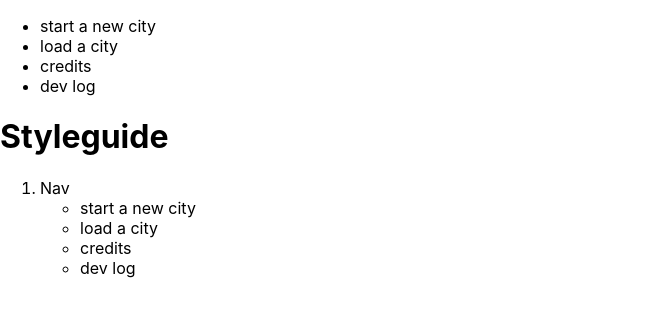
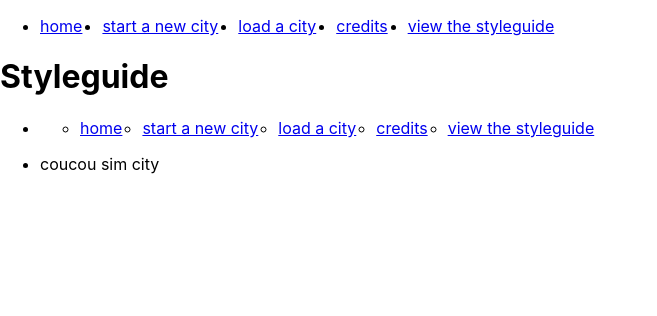
Before and after one commit to danihall/oss-sim-city, a React (Create React App) app: page /styleguide in a window 1280 px wide. Shown: the top 316 px of the page, without its empty margins (0-657 px from the left). Built offline with nearby package versions, Linux system fonts and the light colour scheme.

Commit message:
wip - working on automating styleguide creation

```diff
--- /dev/null
+++ b/src/components/Nav/Nav.module.scss
@@ -0,0 +1,6 @@
+.app-nav {
+    & > ul {
+        display: flex;
+        gap: 20px;
+    }
+}
--- a/src/components/Nav/Nav.tsx
+++ b/src/components/Nav/Nav.tsx
@@ -1,16 +1,23 @@
+import { NavLink } from "react-router-dom";
+
+import { PATHS } from "../../constants";
+
+import css from "./Nav.module.scss";
+
 const Nav = () => {
   return (
-    <div>
-      <nav>
-        <ul>
-          <li>start a new city</li>
-          <li>load a city</li>
-          <li>credits</li>
-          <li>dev log</li>
-        </ul>
-      </nav>
-    </div>
+    <nav className={css["app-nav"]}>
+      <ul>
+        {Object.entries(PATHS).map(([path, text]) => {
+          return (
+            <li key={path}>
+              <NavLink to={path}>{text}</NavLink>
+            </li>
+          );
+        })}
+      </ul>
+    </nav>
   );
 };
 
-export default Nav;
+export { Nav };
--- /dev/null
+++ b/src/components/TextBlock/TextBlock.tsx
@@ -0,0 +1,12 @@
+import { Not } from "../../custom-types";
+
+interface ITextBlockProps {
+  children: Not<null | undefined | boolean, React.ReactNode>;
+}
+
+const TextBlock = ({ children }: ITextBlockProps) => {
+  return <p>{children}</p>;
+};
+
+export { TextBlock };
+export type { ITextBlockProps };
--- a/src/components/_index.tsx
+++ /dev/null
@@ -1 +0,0 @@
-export { default as Nav } from "./Nav/Nav";
--- /dev/null
+++ b/src/constants/index.tsx
@@ -0,0 +1 @@
+export { PATHS } from "./paths";
--- /dev/null
+++ b/src/constants/paths.tsx
@@ -0,0 +1,9 @@
+const PATHS = {
+  "/": "home",
+  start: "start a new city",
+  load: "load a city",
+  credits: "credits",
+  styleguide: "view the styleguide",
+};
+
+export { PATHS };
--- /dev/null
+++ b/src/custom-types/AnyFunction.d.ts
@@ -0,0 +1,3 @@
+type AnyFunction = (...args: any[]) => any;
+
+export type { AnyFunction };
--- /dev/null
+++ b/src/custom-types/Not.d.ts
@@ -0,0 +1,5 @@
+type Not<TypesToExclude, BaseTypes> = BaseTypes extends TypesToExclude
+  ? never
+  : BaseTypes;
+
+export type { Not };
--- /dev/null
+++ b/src/custom-types/index.ts
@@ -0,0 +1,2 @@
+export type { Not } from "./Not";
+export type { AnyFunction } from "./AnyFunction";
--- a/src/pages/StyleguidePage.tsx
+++ b/src/pages/StyleguidePage.tsx
@@ -1,20 +1,21 @@
-import * as components from "../components/_index";
+//console.log(components.TextBlock({ content: "prout" }));
+import { Nav } from "../components/Nav/Nav";
+import { TextBlock } from "../components/TextBlock/TextBlock";
 
-const StyleguidePage = (): JSX.Element => {
+const StyleguidePage = () => {
   return (
     <>
       <h1>Styleguide</h1>
-      <ol>
-        {Object.entries(components).map(([name, component], index) => {
-          const Component = component;
-          return (
-            <li key={index.toString()}>
-              <div>{name}</div>
-              <Component />
-            </li>
-          );
-        })}
-      </ol>
+      <div>
+        <ul>
+          <li>
+            <Nav />
+          </li>
+          <li>
+            <TextBlock>coucou sim city</TextBlock>
+          </li>
+        </ul>
+      </div>
     </>
   );
 };
```
Also changed, not shown: src/index.tsx (+3 -4 lines), src/components/TextBlock/TextBlock.module.scss (added).
